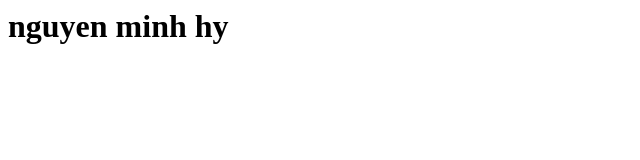
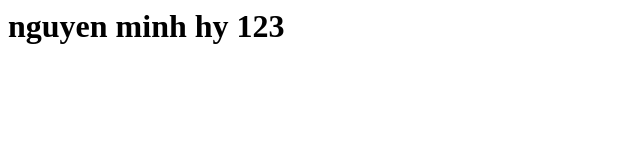
Before and after one commit to hizuize/test, a plain HTML site: page index.html in a window 1280 px wide. Shown: the full height of the page, 0-640 px from the left. Drawn offline with Linux system fonts and the light colour scheme.

Commit message:
Update index.html

```diff
--- a/index.html
+++ b/index.html
@@ -1 +1 @@
-<h1>nguyen minh hy</h1>
+<h1>nguyen minh hy 123</h1>
```
